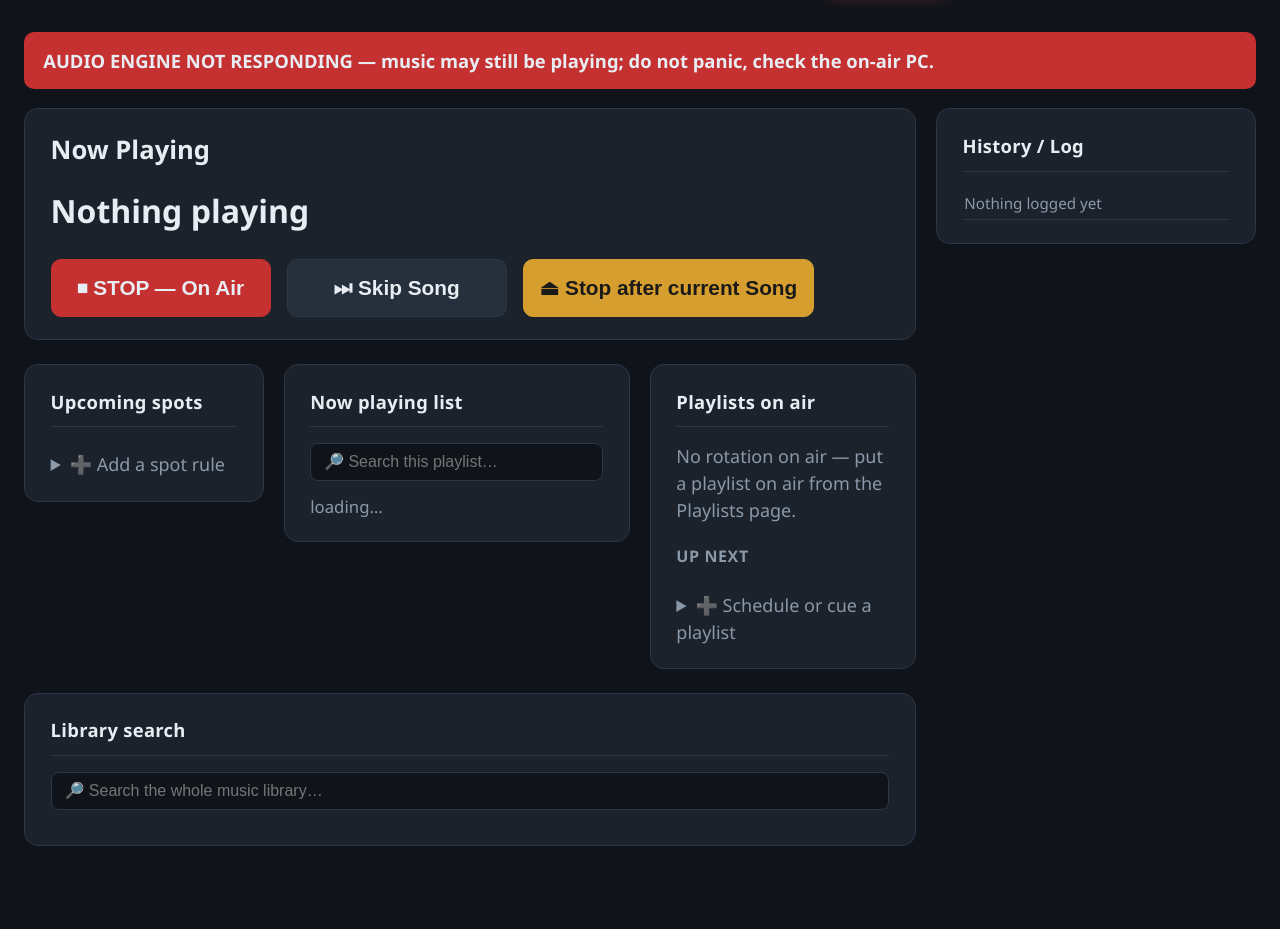
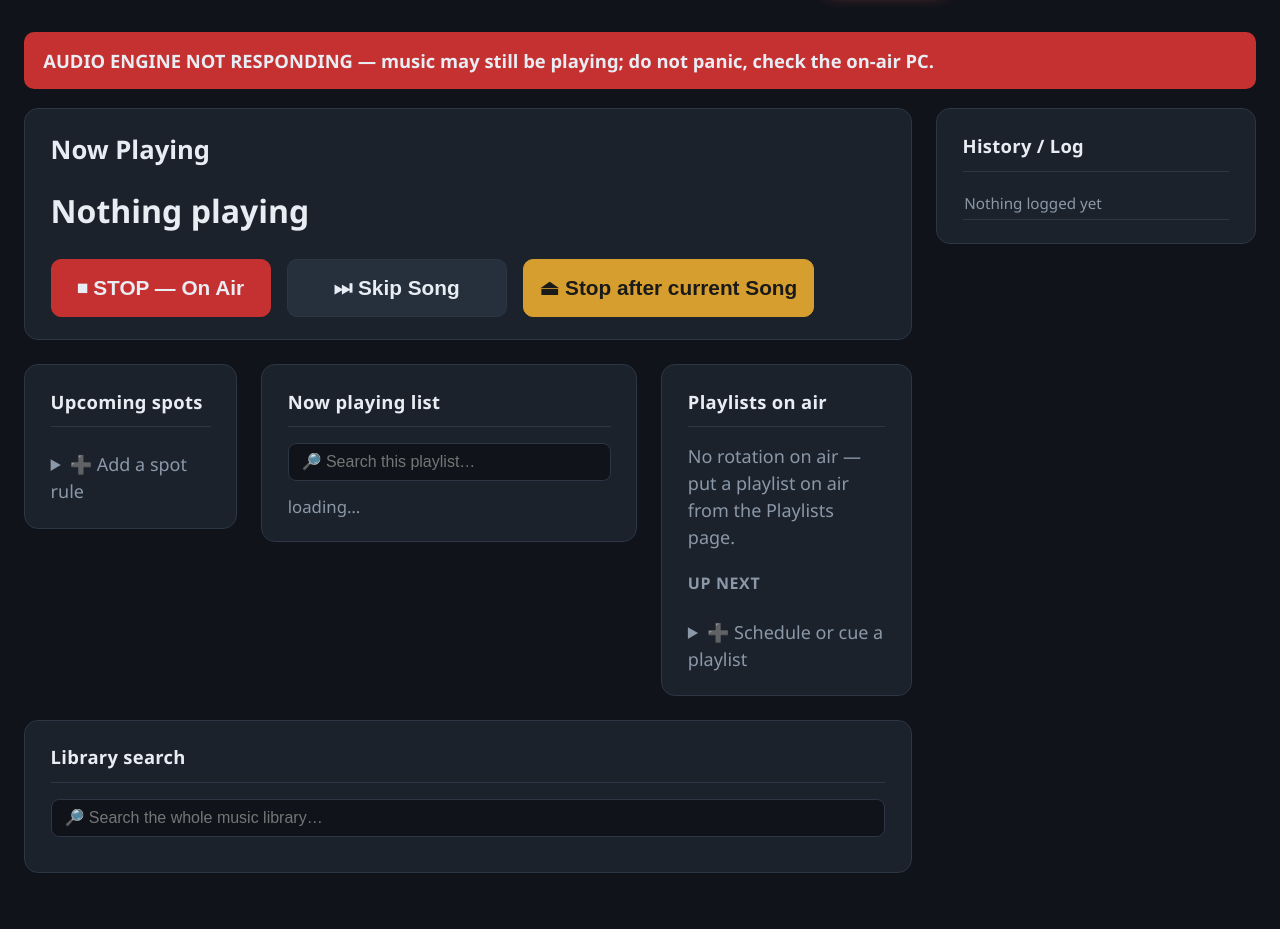
Before and after one commit to veteranop/StudioFire, a FastAPI app: template web/templates/dashboard.html in a window 1280 px wide. Shown: the part 65-994 px from the top of the page. Before the commit the page ends 911 px from the top, so only its background shows below. Run offline with FastAPI, Linux system fonts and the light colour scheme; the template is opened without the code that fills it: most values are stand-ins (such as "Sample title", 1, 10 or a date in 2020); data that the repository does not hold is empty; parts of the project's set-up code (start-up, migrations or seed data) failed here and were passed over.

Commit message:
Let the On Air cockpit use the full monitor width; rebalance columns
The whole app was capped at 1600px and centred, so on a wide studio monitor
half the screen was empty margin while four panels crammed into 1600px — the
rotation column got ~450px and titles wrapped.

Scope a wider layout to the On Air page only (.page:has(.onair-wrap) ->
max-width 2500px), give the rotation column more of the grid (1.5fr), widen the
History rail to clamp(320px,22vw,420px), and bump gaps. Other pages keep the
1600px reading width. Pure CSS; no operator-facing resize controls (that's a
separate feature if wanted).

Co-Authored-By: Claude Opus 4.8 <noreply@anthropic.com>

```diff
--- a/web/static/style.css
+++ b/web/static/style.css
@@ -28,6 +28,8 @@ body {
 }
 @media (max-width: 900px) { .clock { display: none; } }
 .page { max-width: 1600px; margin: 2rem auto; padding: 0 1.5rem; }
+/* the On Air cockpit uses the whole (wide) monitor, not a narrow column */
+.page:has(.onair-wrap) { max-width: 2500px; }
 .card {
   background: var(--panel); border: 1px solid var(--border);
   border-radius: 14px; padding: 1.4rem 1.6rem; margin-bottom: 1.5rem;
@@ -86,15 +88,16 @@ input {
 .grid2 { display: grid; grid-template-columns: 1fr 1fr; gap: 1.5rem; }
 @media (max-width: 900px) { .grid2 { grid-template-columns: 1fr; } }
 .grid3 {
-  display: grid; grid-template-columns: minmax(0, .9fr) minmax(0, 1.3fr) minmax(0, 1fr);
-  gap: 1.25rem; align-items: start;
+  display: grid;
+  grid-template-columns: minmax(0, .85fr) minmax(0, 1.5fr) minmax(0, 1fr);
+  gap: 1.5rem; align-items: start;
 }
 @media (max-width: 1080px) { .grid3 { grid-template-columns: 1fr; } }
 
 /* On Air two-zone layout: work area on the left, History/Log rail on right */
-.onair-wrap { display: flex; gap: 1.25rem; align-items: flex-start; }
+.onair-wrap { display: flex; gap: 1.5rem; align-items: flex-start; }
 .onair-left { flex: 1 1 auto; min-width: 0; }
-.onair-right { flex: 0 0 320px; }
+.onair-right { flex: 0 0 clamp(320px, 22vw, 420px); }
 @media (max-width: 1200px) {
   .onair-wrap { flex-direction: column; }
   .onair-right { flex: 1 1 auto; width: 100%; }
```
Also changed, not shown: CHANGELOG.md.
